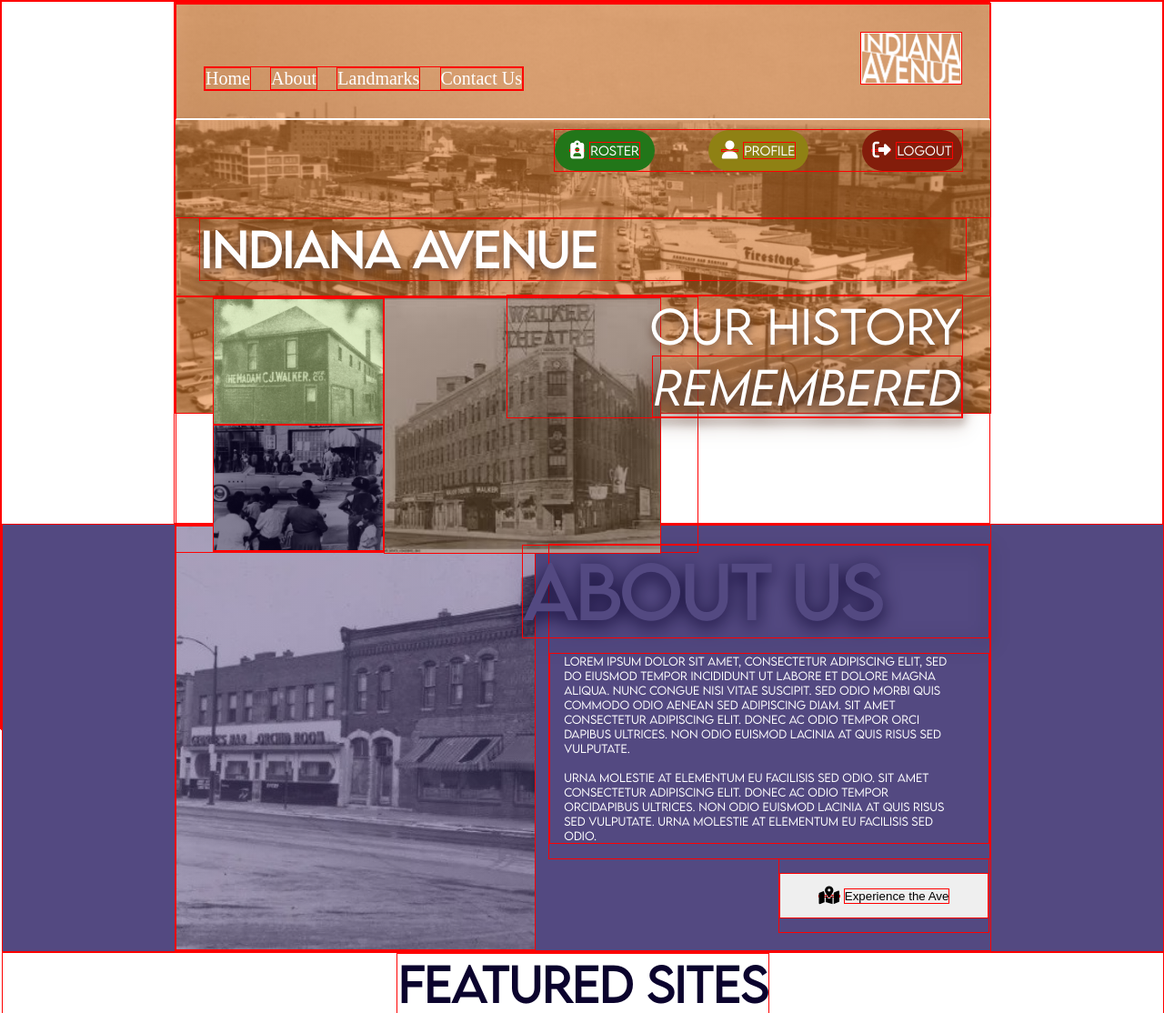
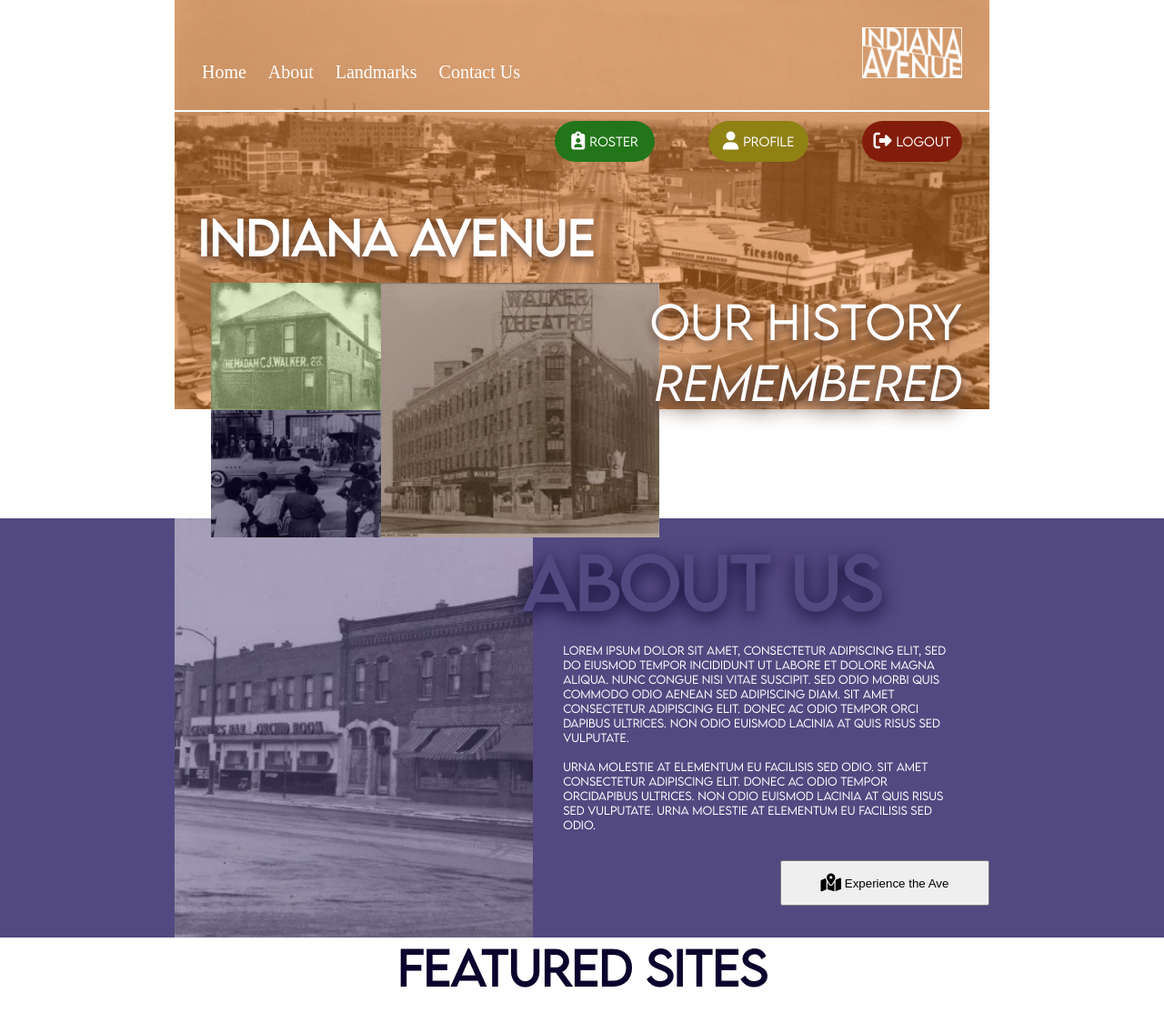
Before and after one commit to jbldwn/indiana_ave, a PHP site: page /index.php in a window 1280 px wide. Shown: the top 1114 px of the page at 91% size. Run offline with PHP 8.4, Linux system fonts and the light colour scheme; some libraries are stand-ins or nearby versions.

Commit message:
removing red lines.

```diff
--- a/www/css/styles.css
+++ b/www/css/styles.css
@@ -111,9 +111,6 @@ h1, h2, h3, h4, h5, h6, p {
     .ld .ld-sites {
       height: 100%;
       width: 350px; } }
-
-* {
-  border: red solid 1px; }
 
 .login {
   margin-top: 30px;
--- a/www/scss/login.scss
+++ b/www/scss/login.scss
@@ -1,5 +1,5 @@
 *{
-  border: red solid 1px;
+  //border: red solid 1px;
 }
 .login{
     margin-top: 30px;
```
